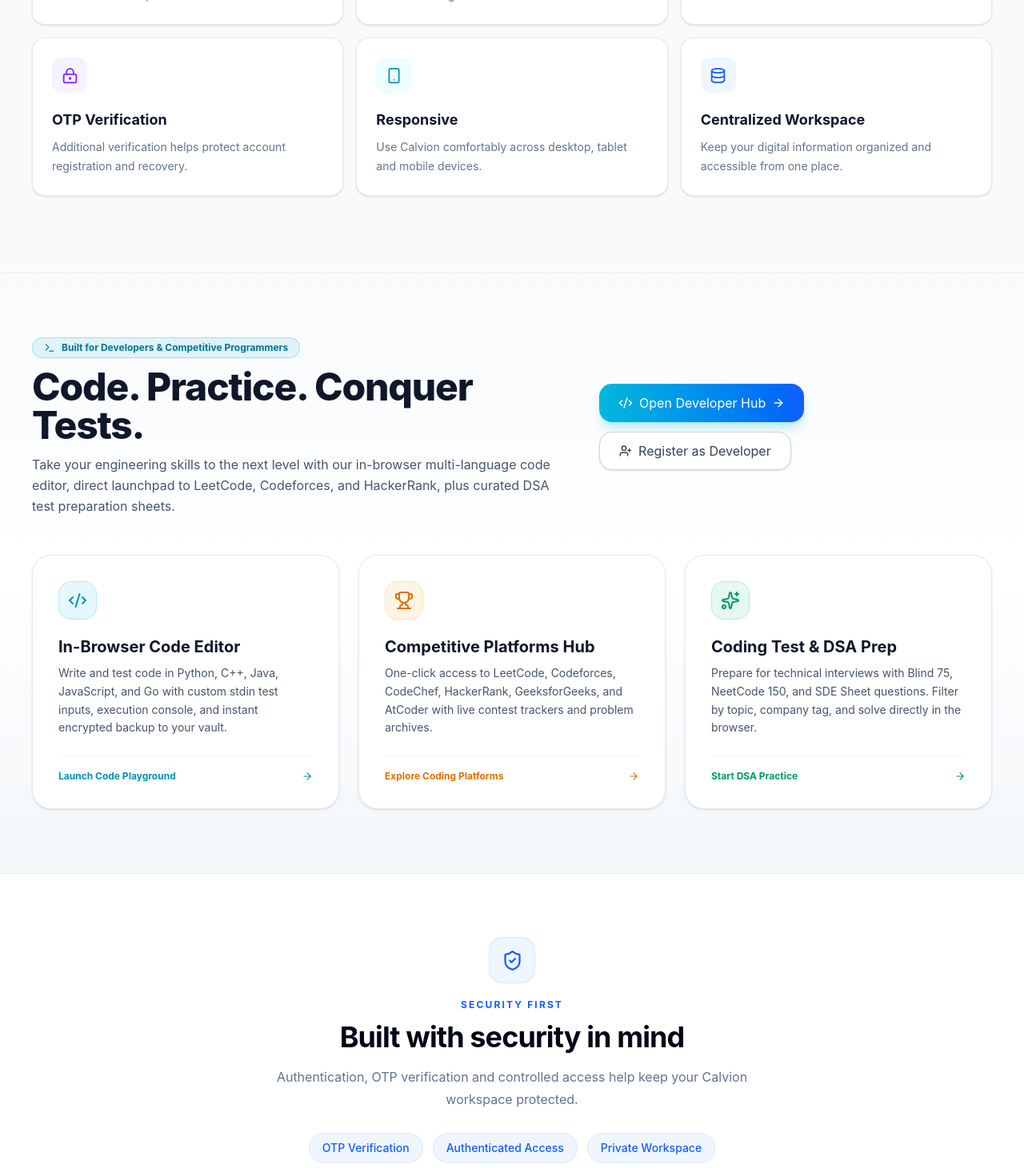
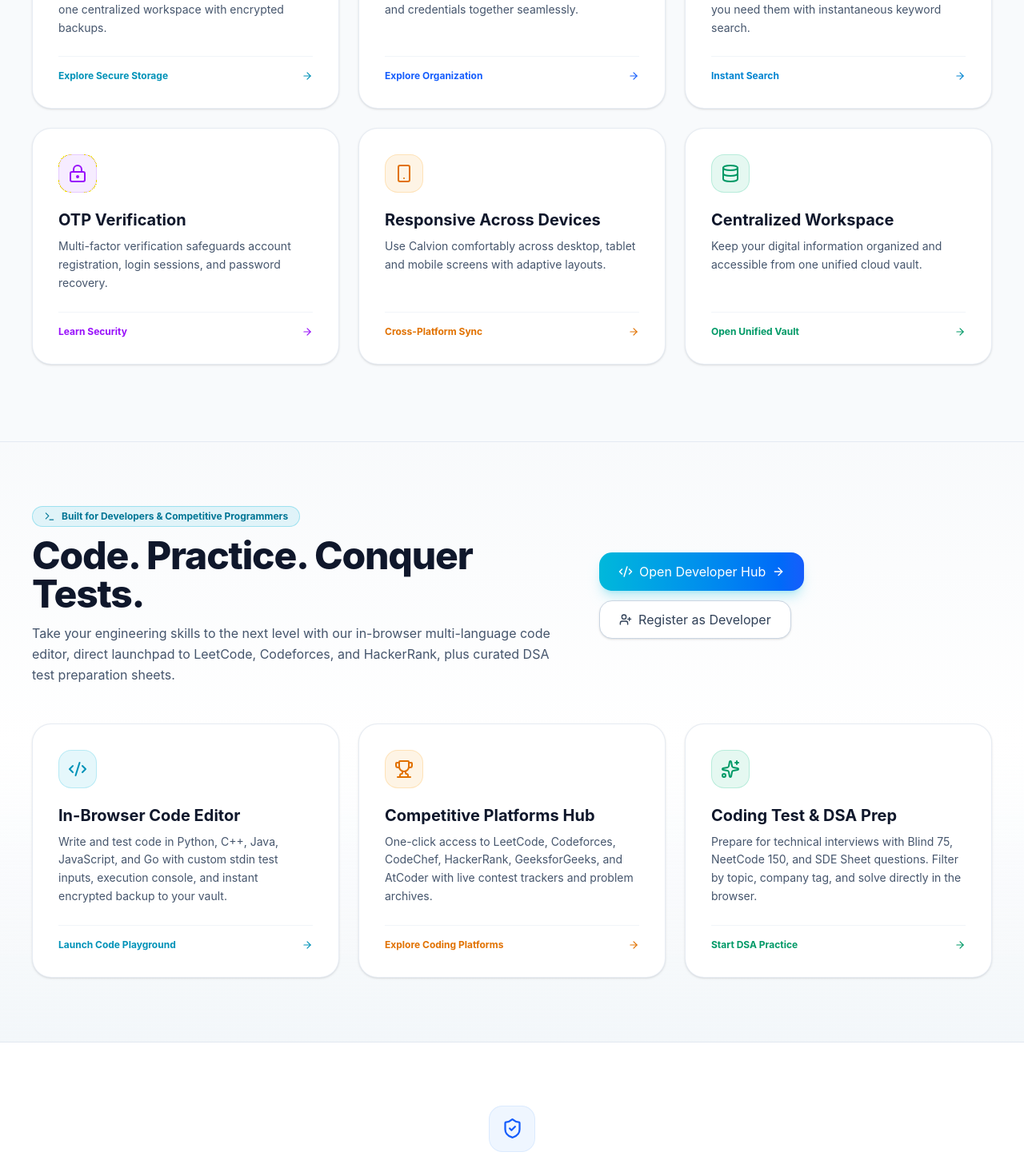
Before and after one commit to ParasAgrawal-1/Calvion, a React (Vite) app in the folder frontend/: page / in a window 1280 px wide. Shown: the part 1100-2561 px from the top of the page at 80% size. Built offline with nearby package versions, Linux system fonts and the light colour scheme; no server answers.

Commit message:
feat(home): harmonize all cards on home page with developer section card design

```diff
--- a/frontend/src/pages/Home.tsx
+++ b/frontend/src/pages/Home.tsx
@@ -70,44 +70,74 @@ const features = [
     {
         title: "Secure Storage",
         description:
-            "Keep important digital information protected in one centralized workspace.",
+            "Keep important digital information protected in one centralized workspace with encrypted backups.",
         icon: ShieldCheck,
-        className: "bg-blue-50 text-blue-600 dark:bg-cyan-500/10 dark:text-cyan-400 dark:border dark:border-cyan-500/20",
+        iconBg: "bg-cyan-500/10",
+        iconText: "text-cyan-600 dark:text-cyan-400",
+        iconBorder: "border-cyan-500/20",
+        hoverBorder: "hover:border-cyan-500/40",
+        actionText: "text-cyan-600 dark:text-cyan-400",
+        action: "Explore Secure Storage",
     },
     {
         title: "Smart Organization",
         description:
-            "Organize documents, certificates, notes, links and credentials together.",
+            "Organize documents, certificates, notes, links and credentials together seamlessly.",
         icon: FolderOpen,
-        className: "bg-indigo-50 text-indigo-600 dark:bg-blue-500/10 dark:text-blue-400 dark:border dark:border-blue-500/20",
+        iconBg: "bg-blue-500/10",
+        iconText: "text-blue-600 dark:text-blue-400",
+        iconBorder: "border-blue-500/20",
+        hoverBorder: "hover:border-blue-500/40",
+        actionText: "text-blue-600 dark:text-blue-400",
+        action: "Explore Organization",
     },
     {
-        title: "Quick Access",
+        title: "Quick Access & Search",
         description:
-            "Find and access your digital assets whenever you need them.",
+            "Find and access your digital assets whenever you need them with instantaneous keyword search.",
         icon: Search,
-        className: "bg-sky-50 text-sky-600 dark:bg-sky-500/10 dark:text-sky-400 dark:border dark:border-sky-500/20",
+        iconBg: "bg-sky-500/10",
+        iconText: "text-sky-600 dark:text-sky-400",
+        iconBorder: "border-sky-500/20",
+        hoverBorder: "hover:border-sky-500/40",
+        actionText: "text-sky-600 dark:text-sky-400",
+        action: "Instant Search",
     },
     {
         title: "OTP Verification",
         description:
-            "Additional verification helps protect account registration and recovery.",
+            "Multi-factor verification safeguards account registration, login sessions, and password recovery.",
         icon: LockKeyhole,
-        className: "bg-violet-50 text-violet-600 dark:bg-purple-500/10 dark:text-purple-400 dark:border dark:border-purple-500/20",
+        iconBg: "bg-purple-500/10",
+        iconText: "text-purple-600 dark:text-purple-400",
+        iconBorder: "border-purple-500/20",
+        hoverBorder: "hover:border-purple-500/40",
+        actionText: "text-purple-600 dark:text-purple-400",
+        action: "Learn Security",
     },
     {
-        title: "Responsive",
+        title: "Responsive Across Devices",
         description:
-            "Use Calvion comfortably across desktop, tablet and mobile devices.",
+            "Use Calvion comfortably across desktop, tablet and mobile screens with adaptive layouts.",
         icon: Smartphone,
-        className: "bg-cyan-50 text-cyan-600 dark:bg-amber-500/10 dark:text-amber-400 dark:border dark:border-amber-500/20",
+        iconBg: "bg-amber-500/10",
+        iconText: "text-amber-600 dark:text-amber-400",
+        iconBorder: "border-amber-500/20",
+        hoverBorder: "hover:border-amber-500/40",
+        actionText: "text-amber-600 dark:text-amber-400",
+        action: "Cross-Platform Sync",
     },
     {
         title: "Centralized Workspace",
         description:
-            "Keep your digital information organized and accessible from one place.",
+            "Keep your digital information organized and accessible from one unified cloud vault.",
         icon: Database,
-        className: "bg-blue-50 text-blue-600 dark:bg-emerald-500/10 dark:text-emerald-400 dark:border dark:border-emerald-500/20",
+        iconBg: "bg-emerald-500/10",
+        iconText: "text-emerald-600 dark:text-emerald-400",
+        iconBorder: "border-emerald-500/20",
+        hoverBorder: "hover:border-emerald-500/40",
+        actionText: "text-emerald-600 dark:text-emerald-400",
+        action: "Open Unified Vault",
     },
 ];
 
@@ -1199,11 +1229,12 @@ function Home() {
 
                         <div
                             className="
-                                mt-10
+                                mt-12
                                 grid
-                                gap-4
-                                sm:grid-cols-2
+                                grid-cols-1
+                                md:grid-cols-2
                                 lg:grid-cols-3
+                                gap-6
                             "
                         >
 
@@ -1212,83 +1243,92 @@ function Home() {
                                      title,
                                      description,
                                      icon: Icon,
-                                     className,
+                                     iconBg,
+                                     iconText,
+                                     iconBorder,
+                                     hoverBorder,
+                                     actionText,
+                                     action,
                                  }) => (
 
-                                    <article
+                                    <div
                                         key={title}
-                                        className="
-                                            group
-                                            rounded-2xl
+                                        onClick={() => navigate("/register")}
+                                        className={`
+                                            cursor-pointer
+                                            rounded-3xl
                                             border
                                             border-slate-200/80
                                             dark:border-neutral-800
                                             bg-white
                                             dark:bg-[#0c0c0e]
                                             p-6
+                                            sm:p-8
+                                            flex
+                                            flex-col
+                                            justify-between
+                                            ${hoverBorder}
+                                            hover:shadow-md
+                                            dark:hover:shadow-none
+                                            transition
+                                            group
                                             shadow-sm
                                             dark:shadow-none
-                                            transition
-                                            duration-300
-                                            hover:-translate-y-1
-                                            hover:border-blue-200
-                                            dark:hover:border-cyan-500/40
-                                            hover:shadow-xl
-                                            hover:shadow-blue-100/40
-                                            dark:hover:shadow-none
-                                        "
-                                    >
+                                        `}
+                                    >
+
+                                        <div>
 
                                             <div
                                                 className={`
                                                     flex
-                                                h-11
-                                                w-11
+                                                    h-12
+                                                    w-12
                                                     items-center
                                                     justify-center
-                                                rounded-xl
-                                                ${className}
-                                                dark:border-transparent
-                                                transition
-                                                duration-300
-                                                group-hover:scale-105
+                                                    rounded-2xl
+                                                    ${iconBg}
+                                                    ${iconText}
+                                                    border
+                                                    ${iconBorder}
+                                                    mb-5
                                                 `}
                                             >
-
-                                            <Icon size={21} />
-
-                                        </div>
-
-
-                                        <h3
-                                            className="
-                                                mt-5
-                                                text-lg
-                                                font-bold
-                                                text-slate-900
-                                                dark:text-white
-                                                transition
-                                                group-hover:text-blue-600
-                                                dark:group-hover:text-cyan-400
-                                            "
-                                        >
+                                                <Icon size={24} />
+                                            </div>
+
+                                            <h3 className="text-xl font-bold text-slate-900 dark:text-white">
                                                 {title}
                                             </h3>
 
-
-                                        <p
-                                            className="
-                                                mt-2
-                                                text-sm
-                                                leading-6
-                                                text-slate-500
-                                                dark:text-neutral-400
-                                            "
-                                        >
+                                            <p className="mt-2 text-sm text-slate-600 dark:text-neutral-400 leading-relaxed">
                                                 {description}
                                             </p>
 
-                                    </article>
+                                        </div>
+
+                                        <div
+                                            className={`
+                                                mt-6
+                                                pt-4
+                                                border-t
+                                                border-slate-100
+                                                dark:border-neutral-800/80
+                                                flex
+                                                items-center
+                                                justify-between
+                                                text-xs
+                                                ${actionText}
+                                                font-bold
+                                                group-hover:translate-x-1
+                                                transition-transform
+                                            `}
+                                        >
+                                            <span>{action}</span>
+                                            <ArrowRight size={14} />
+                                        </div>
+
+                                    </div>
 
                                 )
                             )}
@@ -1510,10 +1550,11 @@ function Home() {
                     <div
                         className="
                             mx-auto
-                            max-w-4xl
-                            text-center
-                        "
-                    >
+                            max-w-[1720px]
+                        "
+                    >
+
+                        <div className="max-w-3xl mx-auto text-center">
 
                             <div
                                 className="
@@ -1580,49 +1621,107 @@ function Home() {
                                     dark:text-neutral-400
                                 "
                             >
-                            Authentication, OTP verification and
-                            controlled access help keep your Calvion
-                            workspace protected.
+                                Authentication, OTP verification, and controlled access help keep your Calvion workspace protected at every level.
                             </p>
 
-
-                        <div
-                            className="
-                                mt-7
-                                flex
-                                flex-wrap
-                                justify-center
-                                gap-3
-                            "
-                        >
-
-                            {[
-                                "OTP Verification",
-                                "Authenticated Access",
-                                "Private Workspace",
-                            ].map((item) => (
-
-                                <span
-                                    key={item}
-                                    className="
-                                        rounded-full
-                                        border
-                                        border-blue-100
-                                        dark:border-neutral-800
-                                        bg-blue-50
-                                        dark:bg-[#0c0c0e]
-                                        px-4
-                                        py-2
-                                        text-sm
-                                        font-medium
-                                        text-blue-600
-                                        dark:text-cyan-400
-                                    "
-                                >
-                                    {item}
-                                </span>
-
-                            ))}
+                        </div>
+
+
+                        {/* 3 SECURITY SHOWCASE CARDS */}
+
+                        <div className="mt-12 grid grid-cols-1 md:grid-cols-3 gap-6">
+
+                            {/* CARD 1: OTP AUTHENTICATION */}
+
+                            <div
+                                onClick={() => navigate("/login")}
+                                className="cursor-pointer rounded-3xl border border-slate-200/80 dark:border-neutral-800 bg-white dark:bg-[#0c0c0e] p-6 sm:p-8 flex flex-col justify-between hover:border-cyan-500/40 hover:shadow-md dark:hover:shadow-none transition group shadow-sm dark:shadow-none"
+                            >
+
+                                <div>
+
+                                    <div className="flex h-12 w-12 items-center justify-center rounded-2xl bg-cyan-500/10 text-cyan-600 dark:text-cyan-400 border border-cyan-500/20 mb-5">
+                                        <LockKeyhole size={24} />
+                                    </div>
+
+                                    <h3 className="text-xl font-bold text-slate-900 dark:text-white">
+                                        Time-Based OTP Auth
+                                    </h3>
+
+                                    <p className="mt-2 text-sm text-slate-600 dark:text-neutral-400 leading-relaxed">
+                                        Multi-factor email OTP validation blocks unauthorized access during signup, signin, and password recovery workflows.
+                                    </p>
+
+                                </div>
+
+                                <div className="mt-6 pt-4 border-t border-slate-100 dark:border-neutral-800/80 flex items-center justify-between text-xs text-cyan-600 dark:text-cyan-400 font-bold group-hover:translate-x-1 transition-transform">
+                                    <span>Explore Secure Login</span>
+                                    <ArrowRight size={14} />
+                                </div>
+
+                            </div>
+
+
+                            {/* CARD 2: ZERO-EXPOSURE VAULT */}
+
+                            <div
+                                onClick={() => navigate("/register")}
+                                className="cursor-pointer rounded-3xl border border-slate-200/80 dark:border-neutral-800 bg-white dark:bg-[#0c0c0e] p-6 sm:p-8 flex flex-col justify-between hover:border-emerald-500/40 hover:shadow-md dark:hover:shadow-none transition group shadow-sm dark:shadow-none"
+                            >
+
+                                <div>
+
+                                    <div className="flex h-12 w-12 items-center justify-center rounded-2xl bg-emerald-500/10 text-emerald-600 dark:text-emerald-400 border border-emerald-500/20 mb-5">
+                                        <ShieldCheck size={24} />
+                                    </div>
+
+                                    <h3 className="text-xl font-bold text-slate-900 dark:text-white">
+                                        Zero-Exposure Private Vault
+                                    </h3>
+
+                                    <p className="mt-2 text-sm text-slate-600 dark:text-neutral-400 leading-relaxed">
+                                        Personal documents, notes, credentials, and code files are kept private, isolated, and accessible strictly by your verified session.
+                                    </p>
+
+                                </div>
+
+                                <div className="mt-6 pt-4 border-t border-slate-100 dark:border-neutral-800/80 flex items-center justify-between text-xs text-emerald-600 dark:text-emerald-400 font-bold group-hover:translate-x-1 transition-transform">
+                                    <span>Create Secure Account</span>
+                                    <ArrowRight size={14} />
+                                </div>
+
+                            </div>
+
+
+                            {/* CARD 3: GRANULAR ACCESS & SHARING */}
+
+                            <div
+                                onClick={() => navigate("/register")}
+                                className="cursor-pointer rounded-3xl border border-slate-200/80 dark:border-neutral-800 bg-white dark:bg-[#0c0c0e] p-6 sm:p-8 flex flex-col justify-between hover:border-amber-500/40 hover:shadow-md dark:hover:shadow-none transition group shadow-sm dark:shadow-none"
+                            >
+
+                                <div>
+
+                                    <div className="flex h-12 w-12 items-center justify-center rounded-2xl bg-amber-500/10 text-amber-600 dark:text-amber-400 border border-amber-500/20 mb-5">
+                                        <KeyRound size={24} />
+                                    </div>
+
+                                    <h3 className="text-xl font-bold text-slate-900 dark:text-white">
+                                        Granular Access & Sharing
+                                    </h3>
+
+                                    <p className="mt-2 text-sm text-slate-600 dark:text-neutral-400 leading-relaxed">
+                                        Share specific assets with trusted collaborators with granular VIEW or EDIT permissions and immediately revocable access.
+                                    </p>
+
+                                </div>
+
+                                <div className="mt-6 pt-4 border-t border-slate-100 dark:border-neutral-800/80 flex items-center justify-between text-xs text-amber-600 dark:text-amber-400 font-bold group-hover:translate-x-1 transition-transform">
+                                    <span>Manage Access Controls</span>
+                                    <ArrowRight size={14} />
+                                </div>
+
+                            </div>
 
                         </div>
 
```
Lines whose indentation alone changed are shown as unchanged.
